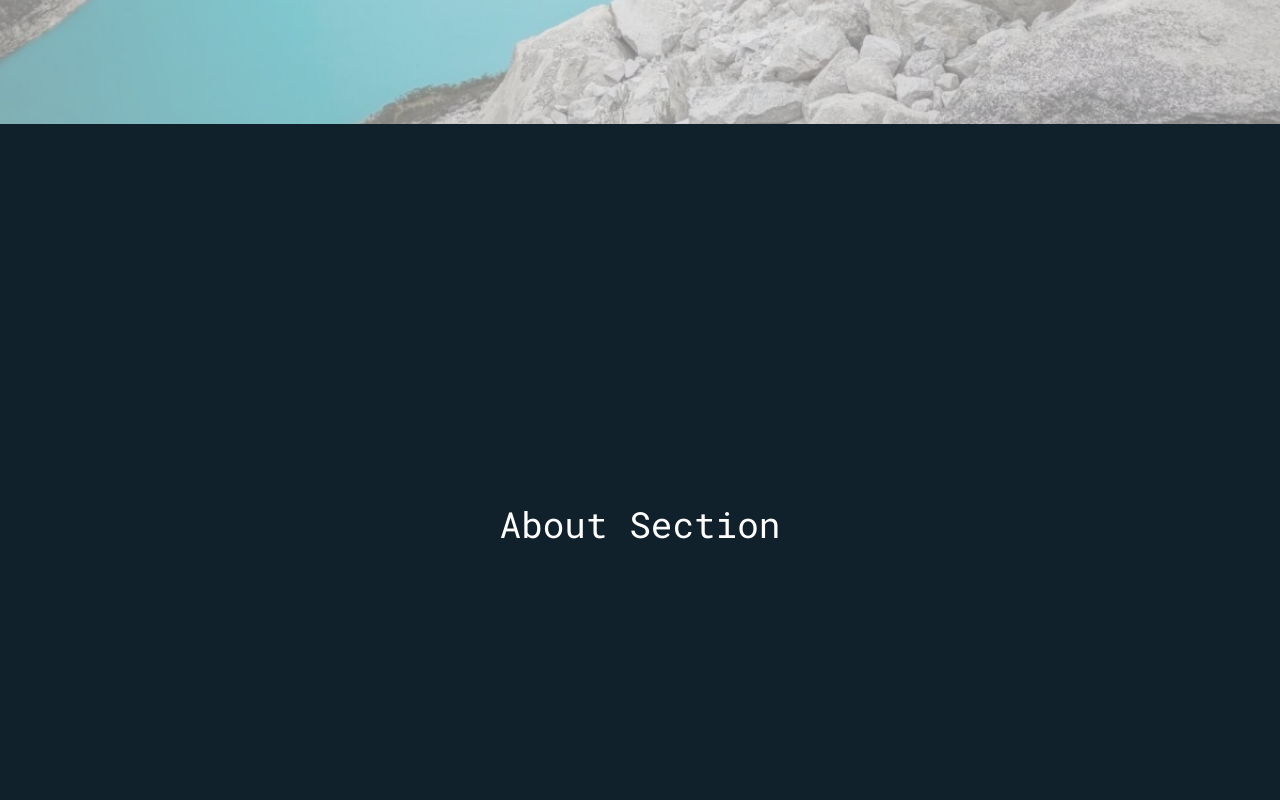
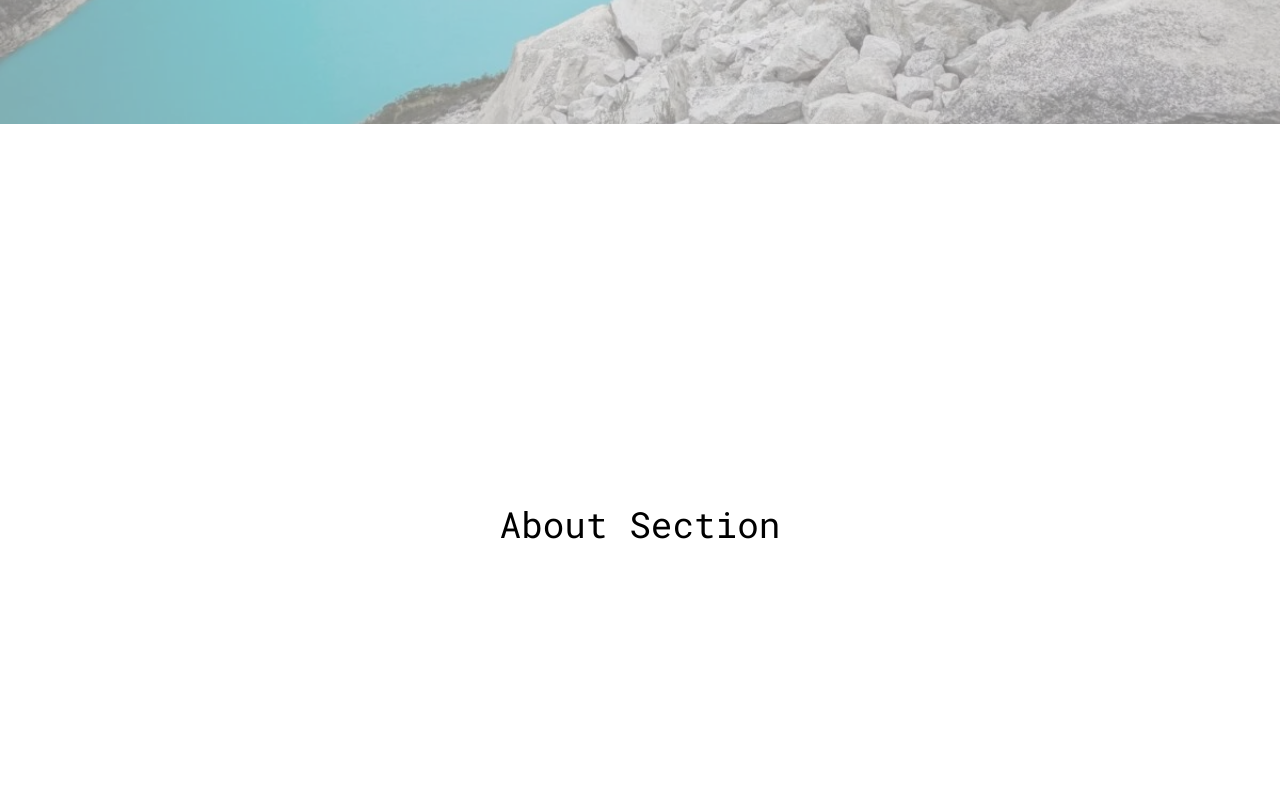
Before and after one commit to oliverrenishaw/Portfolio-react, a React (Vite) app: page / in a window 1280 px wide. Shown: the part 660-1460 px from the top of the page. Built offline with nearby package versions, Linux system fonts and the light colour scheme.

Commit message:
feat: scroll indiciator bar done

```diff
--- a/src/sections/About.tsx
+++ b/src/sections/About.tsx
@@ -1,9 +1,16 @@
 import React from 'react';
+import { useTheme } from '../themeToggle';
 
 const About: React.FC = () => {
+  const { theme } = useTheme();
+
   return (
-    <section className="w-full h-screen bg-[#10212b] flex items-center justify-center">
-      <h2 className="text-white text-4xl">About Section</h2>
+    <section
+      className={`w-full h-screen flex items-center justify-center ${theme === 'dark' ? 'bg-[#091218]' : 'bg-[#ffffff]'}`}
+    >
+      <h2 className={`text-4xl ${theme === 'dark' ? 'text-[#ffffff]' : 'text-[#000000]'}`}>
+        About Section
+      </h2>
     </section>
   );
 };
--- a/src/sections/Header.tsx
+++ b/src/sections/Header.tsx
@@ -1,4 +1,4 @@
-import React, { useState } from 'react';
+import React, { useState, useEffect } from 'react';
 import { Transition } from '@headlessui/react';
 import { useTheme } from '../themeToggle';
 
@@ -6,21 +6,31 @@ const Header: React.FC = () => {
   const [isOpen, setIsOpen] = useState(false);
   const { theme, toggleTheme } = useTheme();
 
-
   const handleLinkClick = () => {
     setIsOpen(false);
   };
 
+  useEffect(() => {
+    const handleScroll = () => {
+      const winScroll = document.body.scrollTop || document.documentElement.scrollTop;
+      const height = document.documentElement.scrollHeight - document.documentElement.clientHeight;
+      const scrolled = (winScroll / height) * 100;
+      document.getElementById('myBar')!.style.width = scrolled + '%';
+    };
+
+    window.addEventListener('scroll', handleScroll);
+    return () => window.removeEventListener('scroll', handleScroll);
+  }, []);
+
   return (
-    <header
-      className="fixed top-0 w-full h-16 flex items-center justify-center px-4 z-50">
+    <header className="fixed top-0 w-full h-16 flex items-center justify-center px-4 z-50">
       <div className="flex items-center justify-between w-full">
         <button
           onClick={() => setIsOpen(!isOpen)}
           className="text-white focus:outline-none sm:block md:hidden"
         >
           <svg
-            className={`w-6 h-6 transition-transform duration-300 ${isOpen ? 'transform rotate-90' : ''}`}
+            className={`w-8 h-8 transition-transform duration-300 ${isOpen ? 'transform rotate-90' : ''}`}
             fill="none"
             stroke={theme === 'dark' ? 'white' : 'black'}
             viewBox="0 0 24 24"
@@ -33,12 +43,15 @@ const Header: React.FC = () => {
             )}
           </svg>
         </button>
-        <nav className={`hidden sm:hidden md:flex h-12 justify-center items-center space-x-2 sm:space-x-4 p-1 sm:p-2 rounded-[25px] ${theme === 'dark' ? 'bg-gradient-to-r from-[#ff9933] to-[#d5914e]' : 'bg-gradient-to-r from-[#80bbc2] to-[#bbd7e1]'}`}>
+        <nav className={`relative hidden sm:hidden md:flex h-12 justify-center items-center space-x-2 sm:space-x-4 p-1 sm:p-2 rounded-[25px] ${theme === 'dark' ? 'bg-gradient-to-r from-[#ff9933] to-[#d5914e]' : 'bg-gradient-to-r from-[#80bbc2] to-[#bbd7e1]'}`}>
           <a href="#Home" className="nav-link flex items-center justify-center px-1 py-1 sm:px-2 sm:py-1 md:px-4 md:py-2 text-black hover:text-white focus:text-white dark:text-white dark:hover:text-black dark:focus:text-black">Home</a>
           <a href="#About" className="nav-link flex items-center justify-center px-1 py-1 sm:px-2 sm:py-1 md:px-4 md:py-2 text-black hover:text-white focus:text-white dark:text-white dark:hover:text-black dark:focus:text-black">About</a>
           <a href="#Projects" className="nav-link flex items-center justify-center px-1 py-1 sm:px-2 sm:py-1 md:px-4 md:py-2 text-black hover:text-white focus:text-white dark:text-white dark:hover:text-black dark:focus:text-black">Projects</a>
           <a href="#Skills" className="nav-link flex items-center justify-center px-1 py-1 sm:px-2 sm:py-1 md:px-4 md:py-2 text-black hover:text-white focus:text-white dark:text-white dark:hover:text-black dark:focus:text-black">Skills</a>
           <a href="#Contact" className="nav-link flex items-center justify-center px-1 py-1 sm:px-2 sm:py-1 md:px-4 md:py-2 text-black hover:text-white focus:text-white dark:text-white dark:hover:text-black dark:focus:text-black">Contact</a>
+          <div className="absolute bottom-0 w-full h-3 left-0 w-[calc(100%-2rem)]">
+            <div id="myBar" className="h-[0.2rem] bg-[#000000] dark:bg-[#ffffff] w-0"></div>
+          </div>
         </nav>
         <button
           onClick={toggleTheme}
@@ -46,9 +59,9 @@ const Header: React.FC = () => {
           aria-label="Toggle Theme"
         >
           {theme === 'dark' ? (
-            <img src="src/assets/sun-white.svg" alt="Light Mode" className="w-10 h-10" />
+            <img src="src/assets/sun-white.svg" alt="Light Mode" className="w-8 h-8 sm:w-10 sm:h-10" />
           ) : (
-            <img src="src/assets/moon-black.png" alt="Dark Mode" className="w-10 h-10" />
+            <img src="src/assets/moon-black.png" alt="Dark Mode" className="w-8 h-8 sm:w-10 sm:h-10" />
           )}
         </button>
       </div>
```
